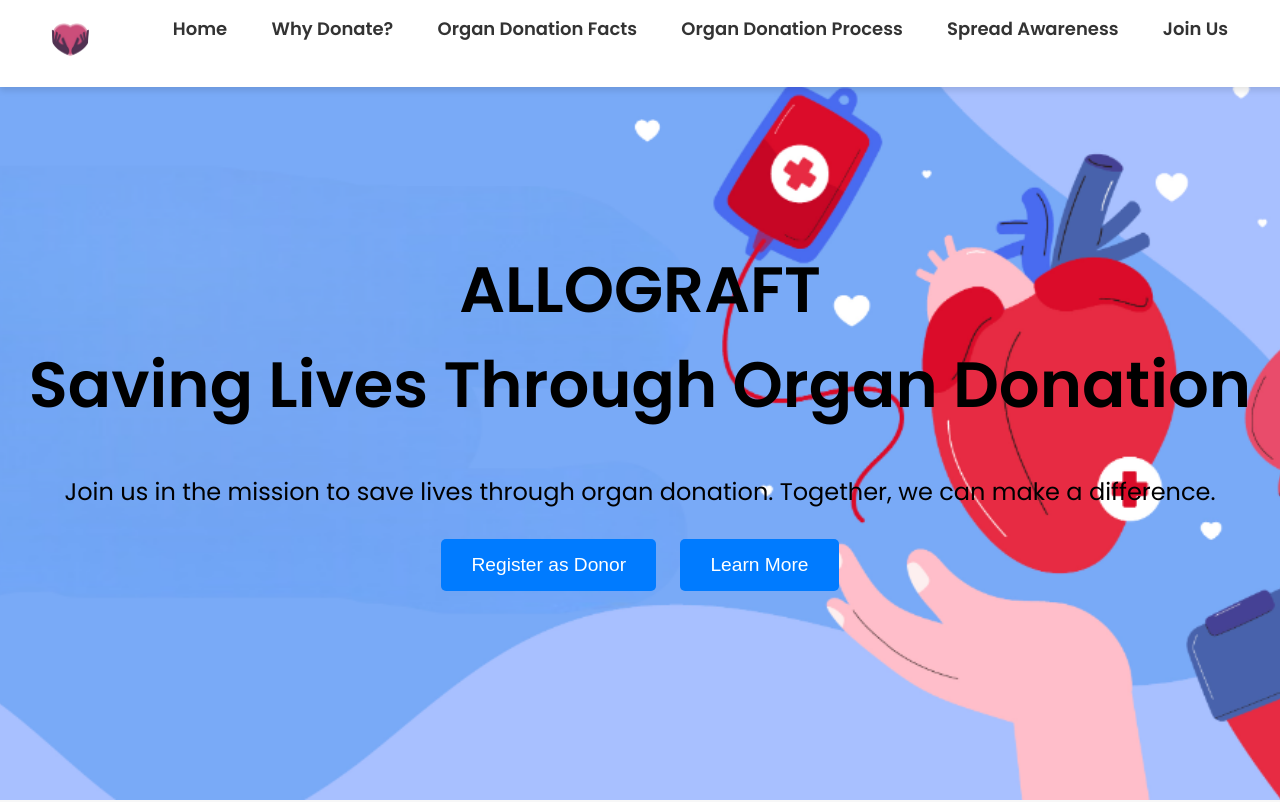
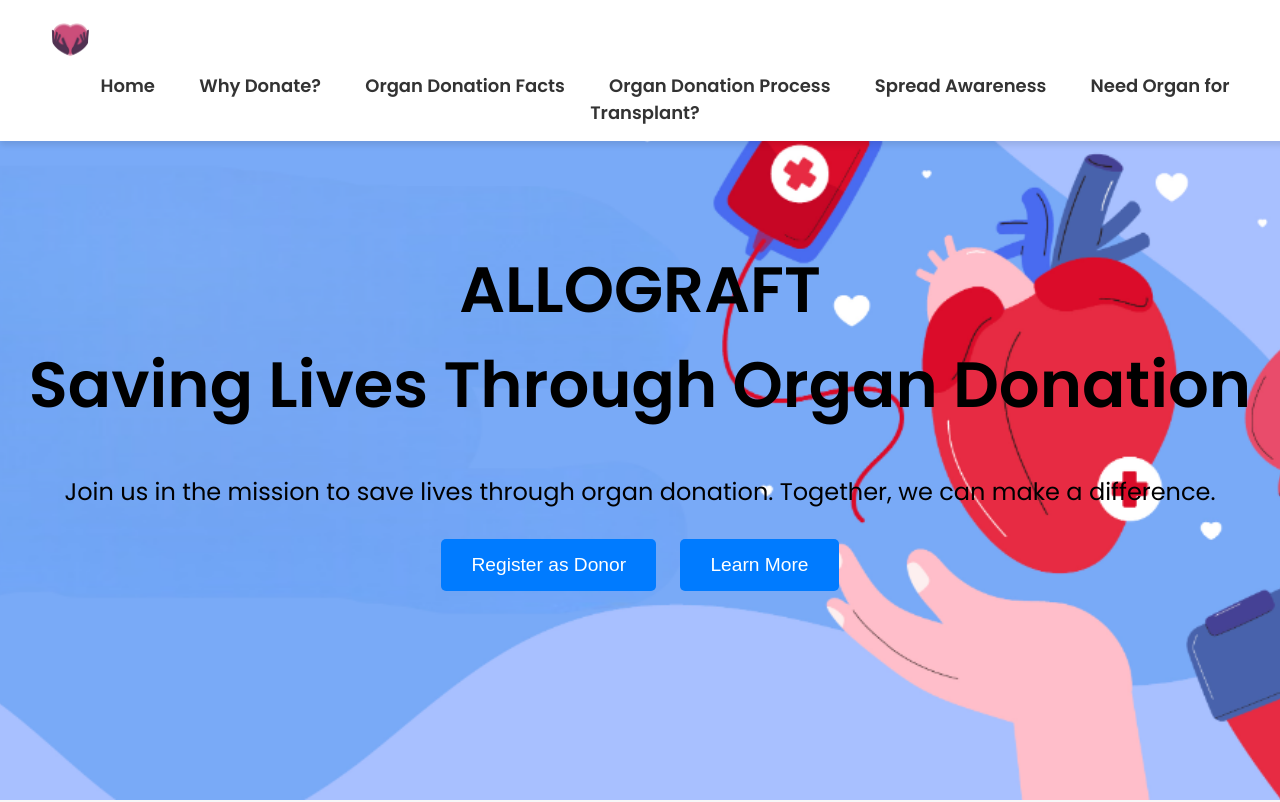
Before and after one commit to YASHMASKE2005/AllograftNew, a plain HTML site: page index.html in a window 1280 px wide. Shown: the top 802 px of the page. Drawn offline with Linux system fonts and the light colour scheme.

Commit message:
Update index.html

```diff
--- a/index.html
+++ b/index.html
@@ -346,7 +346,7 @@
         <a href="#facts">Organ Donation Facts</a>
         <a href="#process">Organ Donation Process</a>
         <a href="#spread-awareness">Spread Awareness</a>
-        <a href="#JoinUs">Join Us</a>
+        <a href="#organ-need"> Need Organ for Transplant?</a>
     </div>
 </nav>
 
```
